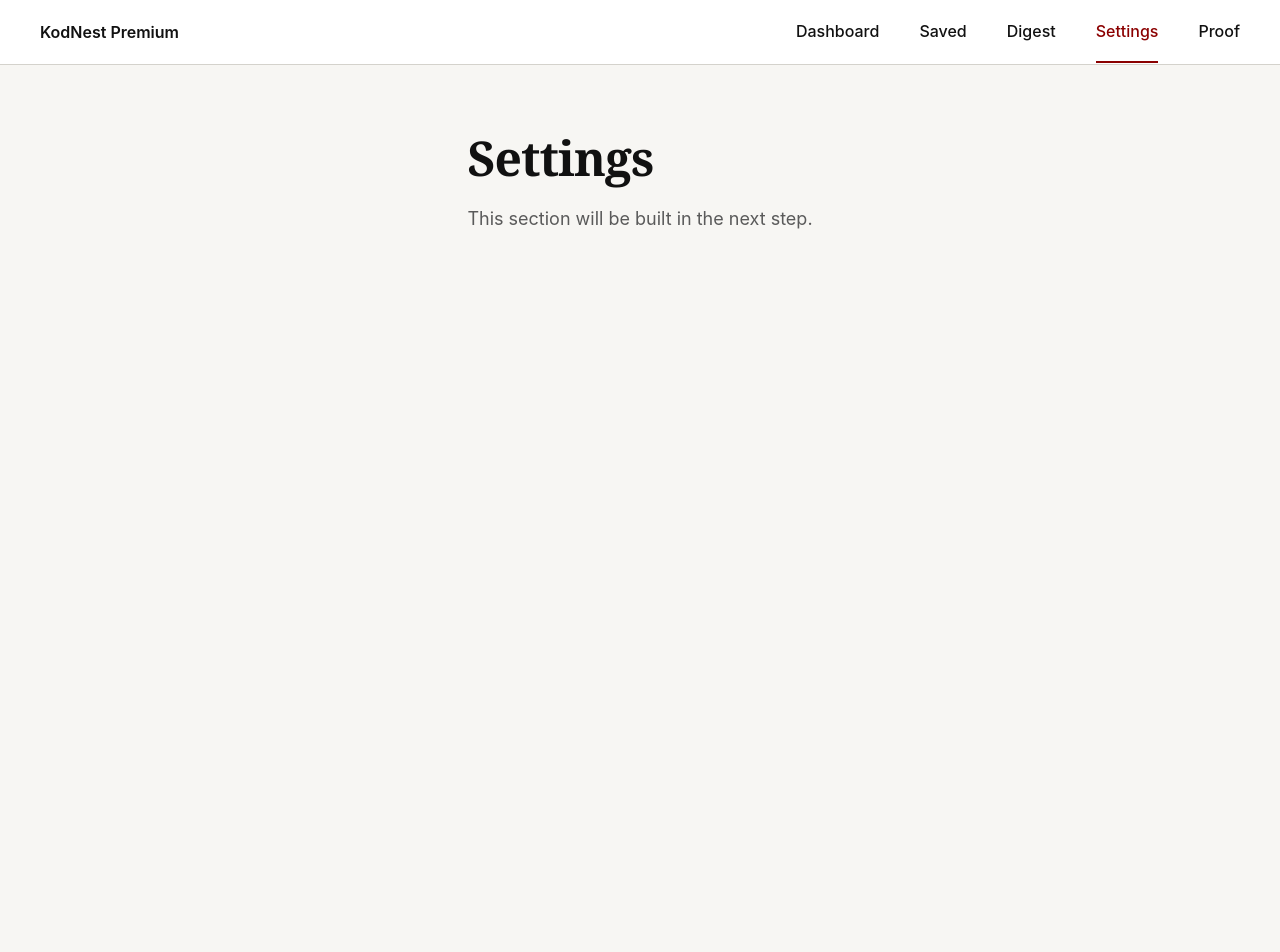
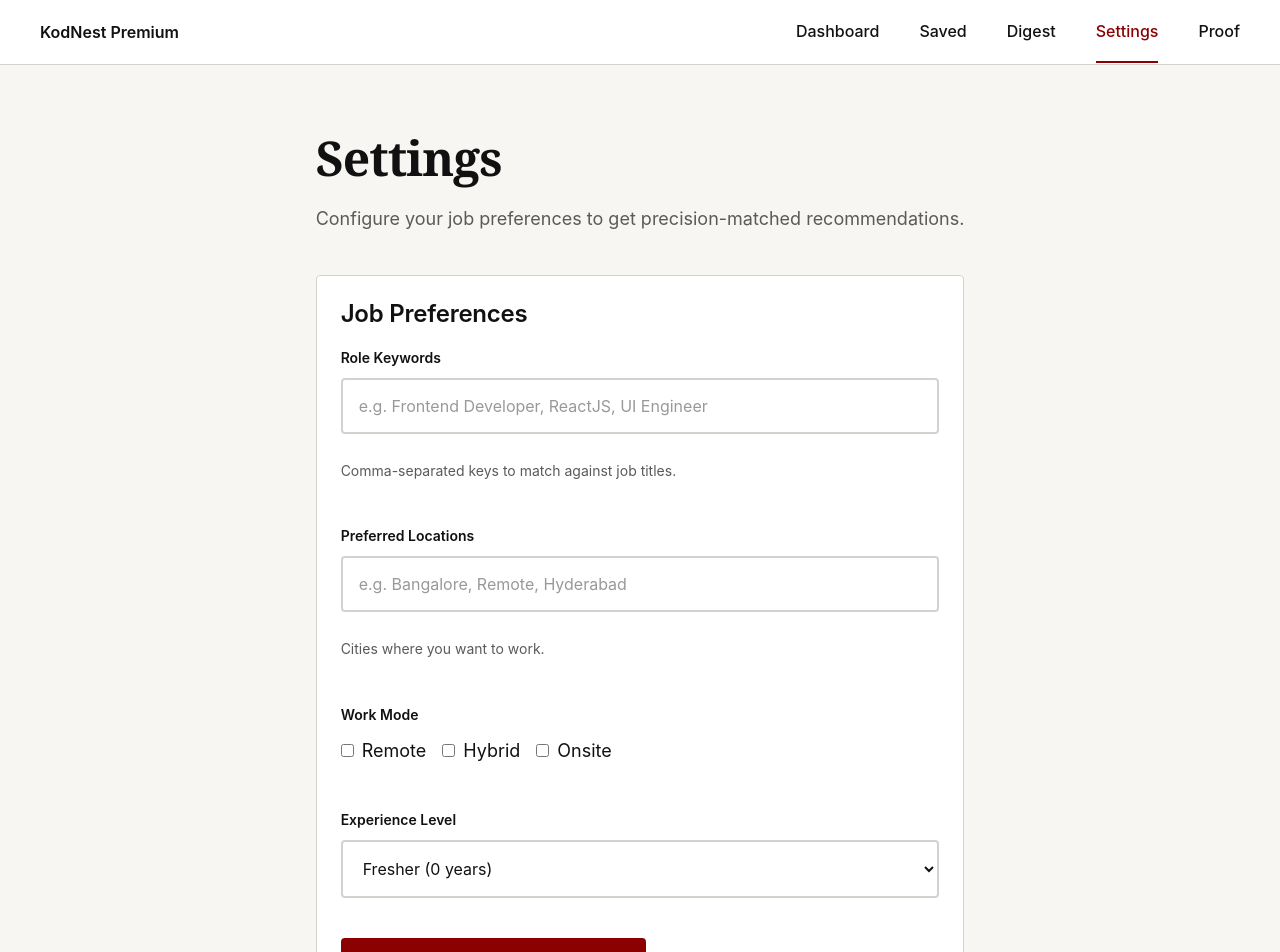
Before and after one commit to Divya07-22/Job-Notification, a React (Vite) app: page /settings in a window 1280 px wide. Shown: the top 952 px of the page. Before the commit the page ends 801 px from the top, so only its background shows below. Built offline with nearby package versions, Linux system fonts and the light colour scheme.

Commit message:
Implement Job Notification Tracker App Skeleton: Landing, Settings, Empty States

```diff
--- a/src/pages/Dashboard.jsx
+++ b/src/pages/Dashboard.jsx
@@ -1,8 +1,20 @@
+import Button from '../components/ui/Button';
+
 export default function Dashboard() {
     return (
         <div className="page-content">
             <h1 className="page-title">Dashboard</h1>
-            <p className="page-subtitle text-muted">This section will be built in the next step.</p>
+            <p className="page-subtitle text-muted">Browse and apply to the latest tech jobs in India.</p>
+
+            <div className="empty-state">
+                <h3 className="empty-state__title">No jobs yet.</h3>
+                <p className="empty-state__message">
+                    In the next step, you will load a realistic dataset.
+                </p>
+                <div className="empty-state__action">
+                    <Button disabled>Load Jobs (Coming Soon)</Button>
+                </div>
+            </div>
         </div>
     );
 }
--- a/src/pages/Digest.jsx
+++ b/src/pages/Digest.jsx
@@ -2,7 +2,14 @@ export default function Digest() {
     return (
         <div className="page-content">
             <h1 className="page-title">Daily Digest</h1>
-            <p className="page-subtitle text-muted">This section will be built in the next step.</p>
+            <p className="page-subtitle text-muted">Your personalized morning briefing.</p>
+
+            <div className="empty-state">
+                <h3 className="empty-state__title">No digest available.</h3>
+                <p className="empty-state__message">
+                    Once you set your preferences, we'll generate a daily match report here at 9AM.
+                </p>
+            </div>
         </div>
     );
 }
--- a/src/pages/Home.jsx
+++ b/src/pages/Home.jsx
@@ -1,8 +1,17 @@
+import { Link } from 'react-router-dom';
+
 export default function Home() {
     return (
         <div className="page-content">
-            <h1 className="page-title">Home</h1>
-            <p className="page-subtitle text-muted">This section will be built in the next step.</p>
+            <div className="landing-hero">
+                <h1 className="landing-hero__title">Stop Missing The Right Jobs.</h1>
+                <p className="landing-hero__subtitle">
+                    Precision-matched job discovery delivered daily at 9AM.
+                </p>
+                <Link to="/settings" className="btn btn--primary btn--large">
+                    Start Tracking
+                </Link>
+            </div>
         </div>
     );
 }
--- a/src/pages/Proof.jsx
+++ b/src/pages/Proof.jsx
@@ -1,8 +1,20 @@
+import ProofFooter from '../components/ProofFooter';
+
 export default function Proof() {
     return (
-        <div className="page-content">
-            <h1 className="page-title">Proof of Work</h1>
-            <p className="page-subtitle text-muted">This section will be built in the next step.</p>
+        <div className="page-container">
+            <div className="page-content">
+                <h1 className="page-title">Proof of Work</h1>
+                <p className="page-subtitle text-muted">Submit your progress.</p>
+
+                <div className="empty-state">
+                    <h3 className="empty-state__title">Artifact Collection</h3>
+                    <p className="empty-state__message">
+                        This section will collect your project artifacts (GitHub, Lovable, Deployment) for submission.
+                    </p>
+                </div>
+            </div>
+
         </div>
     );
 }
--- a/src/pages/Saved.jsx
+++ b/src/pages/Saved.jsx
@@ -1,8 +1,20 @@
+import Button from '../components/ui/Button';
+
 export default function Saved() {
     return (
         <div className="page-content">
             <h1 className="page-title">Saved Jobs</h1>
-            <p className="page-subtitle text-muted">This section will be built in the next step.</p>
+            <p className="page-subtitle text-muted">Your shortlisted opportunities.</p>
+
+            <div className="empty-state">
+                <h3 className="empty-state__title">No saved jobs.</h3>
+                <p className="empty-state__message">
+                    Jobs you save from the dashboard will appear here for easy access.
+                </p>
+                <div className="empty-state__action">
+                    <Button variant="secondary" disabled>Browse Jobs (Coming Soon)</Button>
+                </div>
+            </div>
         </div>
     );
 }
--- a/src/pages/Settings.jsx
+++ b/src/pages/Settings.jsx
@@ -1,8 +1,63 @@
+import Card from '../components/ui/Card';
+import Input from '../components/ui/Input';
+import Button from '../components/ui/Button';
+
 export default function Settings() {
     return (
         <div className="page-content">
             <h1 className="page-title">Settings</h1>
-            <p className="page-subtitle text-muted">This section will be built in the next step.</p>
+            <p className="page-subtitle text-muted mb-lg">
+                Configure your job preferences to get precision-matched recommendations.
+            </p>
+
+            <div className="settings-form">
+                <Card title="Job Preferences">
+                    <div className="form-section">
+                        <Input
+                            label="Role Keywords"
+                            placeholder="e.g. Frontend Developer, ReactJS, UI Engineer"
+                        />
+                        <p className="form-hint">Comma-separated keys to match against job titles.</p>
+                    </div>
+
+                    <div className="form-section">
+                        <Input
+                            label="Preferred Locations"
+                            placeholder="e.g. Bangalore, Remote, Hyderabad"
+                        />
+                        <p className="form-hint">Cities where you want to work.</p>
+                    </div>
+
+                    <div className="form-section">
+                        <label className="input-label">Work Mode</label>
+                        <div className="input-group" style={{ display: 'flex', gap: '16px' }}>
+                            <label style={{ display: 'flex', alignItems: 'center', gap: '8px' }}>
+                                <input type="checkbox" /> Remote
+                            </label>
+                            <label style={{ display: 'flex', alignItems: 'center', gap: '8px' }}>
+                                <input type="checkbox" /> Hybrid
+                            </label>
+                            <label style={{ display: 'flex', alignItems: 'center', gap: '8px' }}>
+                                <input type="checkbox" /> Onsite
+                            </label>
+                        </div>
+                    </div>
+
+                    <div className="form-section">
+                        <label className="input-label">Experience Level</label>
+                        <select className="input">
+                            <option>Fresher (0 years)</option>
+                            <option>0-1 Years</option>
+                            <option>1-3 Years</option>
+                            <option>3+ Years</option>
+                        </select>
+                    </div>
+
+                    <div className="form-actions mt-lg">
+                        <Button disabled>Save Preferences (Coming Soon)</Button>
+                    </div>
+                </Card>
+            </div>
         </div>
     );
 }
```
